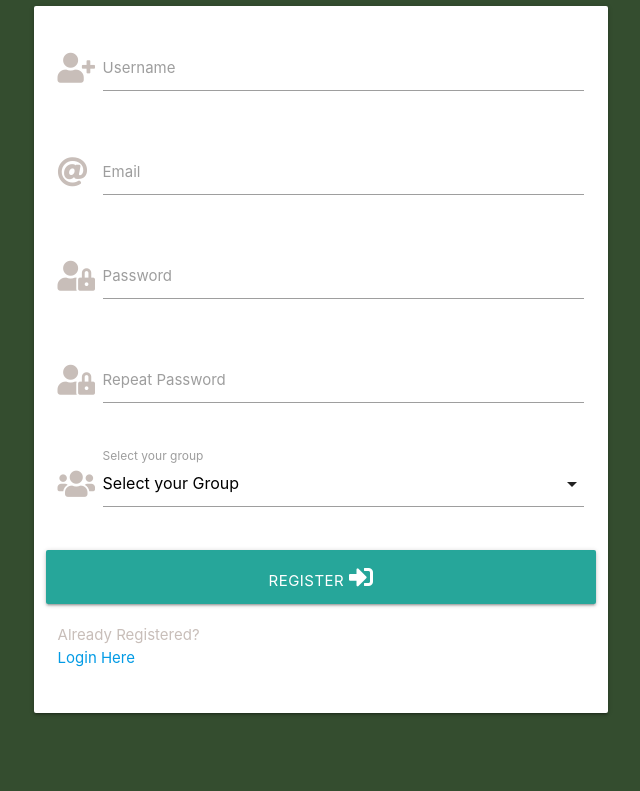
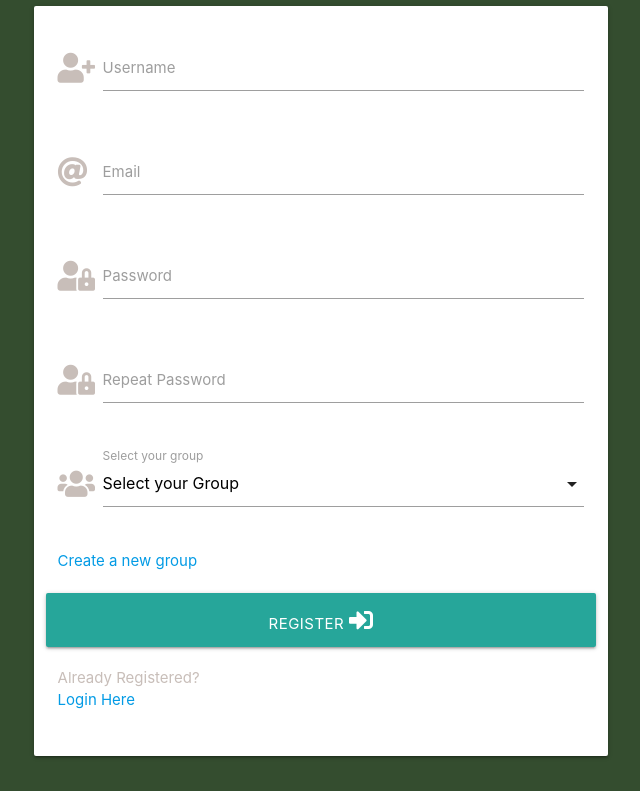
Before and after one commit to marina601/team11-CI-Christmas-Hackathon, a Flask app: page /register in a window 1280 px wide. Shown: the part 137-928 px from the top of the page, without its empty margins (319-959 px from the left). Before the commit the page ends 852 px from the top, so only its background shows below. Run offline with Flask 2, Linux system fonts and the light colour scheme; data that the repository does not hold is empty; some libraries are stand-ins or nearby versions.

Commit message:
Added a link to add group template

```diff
--- a/templates/register.html
+++ b/templates/register.html
@@ -65,6 +65,11 @@
                             <label for="group_name">Select your group</label>
                         </div>
                     </div>
+                    <div class="row">
+                        <div class="col s12">
+                            <a href="{{ url_for('add_group') }}">Create a new group</a>
+                        </div>
+                    </div>
                     <!--Register Button-->
                     <div class="row">
                         <button type="submit" class="col s12 btn-large submit-btn text-shadow">
```
